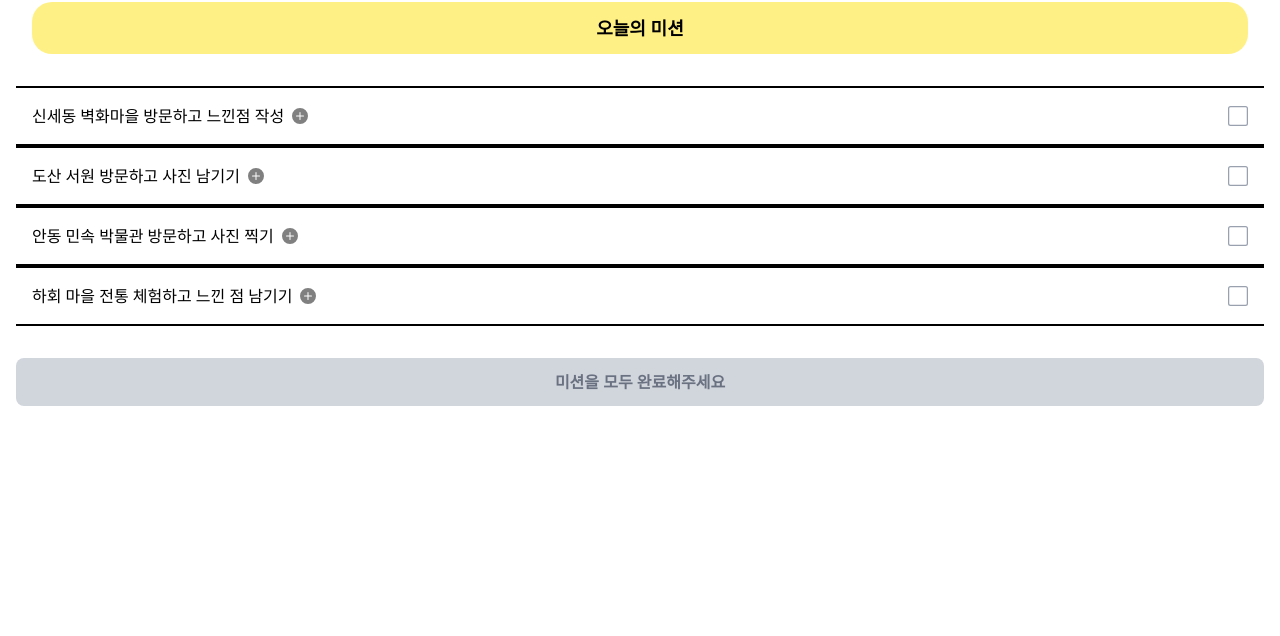
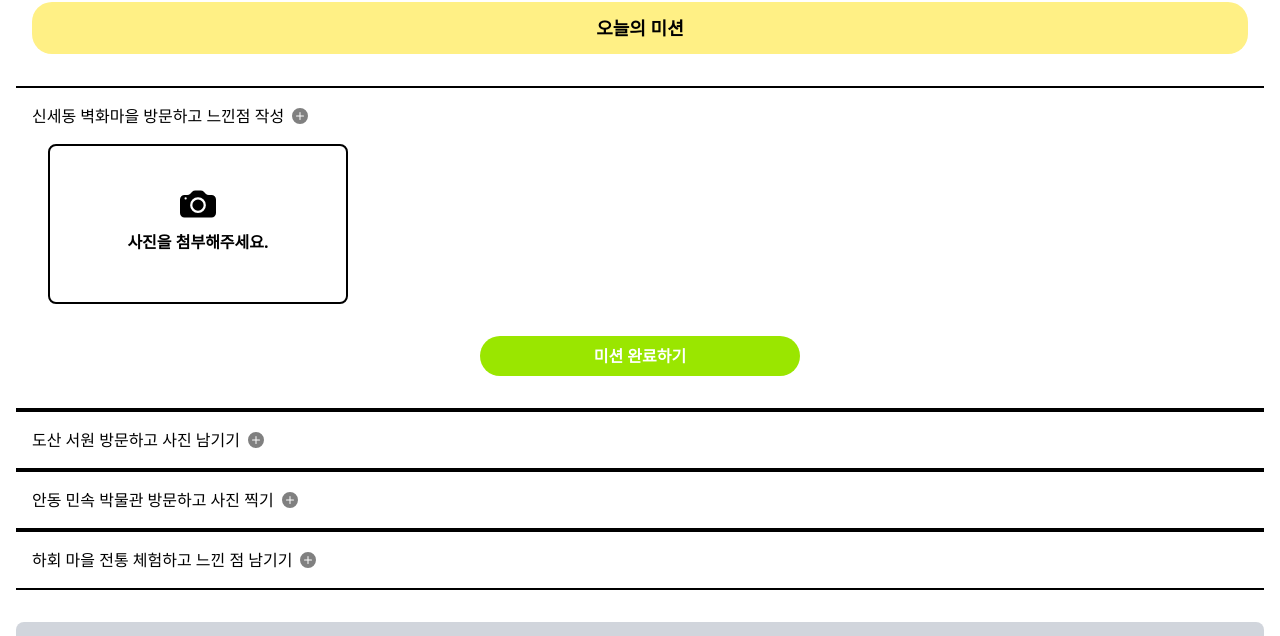
Before and after one commit to sprout-road/sprout-road-front, a React (Vite) app: page /mission in a window 1280 px wide. Both pictures are taken after a click on the icon 300 px from the left and 366 px from the top of the page. Shown: the part 250-886 px from the top of the page. Before the commit the page ends 800 px from the top, so only its background shows below. Built offline with nearby package versions, Linux system fonts and the light colour scheme; no server answers.

Commit message:
feat(mission): 미션 페이지 ui 구현

```diff
--- a/src/App.tsx
+++ b/src/App.tsx
@@ -1,7 +1,7 @@
 import {LocationProvider} from './contexts/LocationContext';
 import {Route, Routes} from 'react-router-dom';
 import Home from './pages/home';
-import Mission from './pages/mission'
+import Mission from './pages/Mission'
 import RegionColoring from './pages/RegionColoring';
 import RegionDetail from './pages/RegionDetails';
 import './index.css';
--- a/src/components/TravelLog/TravelLogSection/index.tsx
+++ b/src/components/TravelLog/TravelLogSection/index.tsx
@@ -1,6 +1,6 @@
 import { BsPlusCircle } from "react-icons/bs";
 import { useNavigate } from "react-router-dom";
-import { useDiaryList } from "../../../hook/useDiaryList";
+import { useDiaryList } from "../../../hooks/useDiaryList";
 import LoadingSpinner from "../../LoadingSpinner";
 import ErrorComponent from "../../common/Error";
 
--- a/src/components/mission/SubMission.tsx
+++ b/src/components/mission/SubMission.tsx
@@ -1,24 +1,41 @@
-import { BsCheck2Square, BsFillPlusCircleFill, BsSquare } from "react-icons/bs";
+import { ChangeEvent, useRef, useState } from "react";
+import { BsCameraFill, BsFillPlusCircleFill } from "react-icons/bs";
 
 interface SubMissionProps {
     children: React.ReactNode
-    id: number
+    type: string
     isComplete: boolean
-    onToggleComplete: (id: number) => void
 }
 
-function SubMission({ children, isComplete }: SubMissionProps) {
+function SubMission({ children, type, isComplete }: SubMissionProps) {
+    const [isOpen, setIsOpen] = useState<boolean>(false)
+    const [text, setText] = useState<string>('')
+    const fileInputRef = useRef<HTMLInputElement>(null);
 
     const handlePlusClick = () => {
-        // console.log('미션 상세 모달로 이동')
-        // onToggleComplete(id)
-        /* todo: 미션 모달로 이동 */
+        setIsOpen(prev => !prev)
+    }
+
+    const handleAddPicture = () => {
+        fileInputRef.current?.click();
+    }
+
+    const handleFileChange = (event: ChangeEvent<HTMLInputElement>): void => {
+        const file = event.target.files?.[0];
+        if (file) {
+            /* todo: 업로드 처리 */
+        }
+    }
+
+    const handleMissionComplete = () => {
+        console.log('미션 완료')
     }
 
     return (
+        <div className="flex flex-col border-y-2 p-4">
             <div
                 className={`
-                relative flex flex-row items-center justify-between border-y-2 p-4
+                    relative flex flex-row items-center justify-between
                     ${isComplete ? 'opacity-60' : ''}
                 `}
             >
@@ -28,18 +45,62 @@ function SubMission({ children, isComplete }: SubMissionProps) {
                         <BsFillPlusCircleFill size={16} color="gray" onClick={handlePlusClick}/>
                     </div>
                 </div>
-            <div className="cursor-pointer">
-                {isComplete ? (
-                    <BsCheck2Square size={20} className="text-green-500" />
-                ) : (
-                    <BsSquare size={20} className="text-gray-400 hover:text-gray-600" />
-                )}
-            </div>
                 {isComplete && (
-               <div className="absolute inset-0 flex items-center justify-center pointer-events-none">
+                <div className="absolute inset-0 flex items-center justify-center">
                     <span className="text-red-600 text-lg font-bold opacity-30 rotate-12">
                         COMPLETE
                     </span>
+                </div>
+                )}
+            </div>
+            {isOpen && (
+                <div className="flex flex-col justify-center p-4">
+                    {
+                        type === "text" ? (
+                            <div className="flex flex-col">
+                                <div className="border-2 border-black p-2 focus-within:outline-lime-400 focus-within:outline-2 focus-within:border-0">
+                                    <textarea
+                                        placeholder="최소 20자의 글을 작성해주세요..."
+                                        value={text}
+                                        onChange={(e) => setText(e.target.value)}
+                                        maxLength={100}
+                                        className="min-h-40 min-w-80 focus:outline-0"
+                                    />
+                                </div>
+                                <span className="text-end">{text.length}자/{100}</span>
+                            </div>
+                        ) : (
+                        <div
+                            className="flex flex-col justify-center rounded-lg w-75 bg-white border-2 p-10 h-40"
+                            onClick={handleAddPicture}
+                        >
+                            <div className="flex justify-center p-2">
+                                <BsCameraFill size={36} color="black" />
+                            </div>
+                            <p className="text-center pb-4 font-bold">사진을 첨부해주세요.</p>
+                            <input
+                                type="file"
+                                ref={fileInputRef}
+                                onChange={handleFileChange}
+                                accept="image/*"
+                                style={{ display: 'none' }}
+                            />
+                        </div>
+                    )}
+                    <div className="flex justify-center">
+                        <button
+                            type="button"
+                            onClick={handleMissionComplete}
+                            disabled={isComplete}
+                            className={`
+                                px-4 py-2 w-80 rounded-[40px] font-bold
+                                ${type === text ? "mt-2" : "mt-8"}
+                                ${isComplete ? "bg-gray-400 text-gray-600" : "bg-lime-400 text-white"}
+                            `}
+                        >
+                            미션 완료하기
+                        </button>
+                    </div>
                 </div>
             )}
         </div>
--- /dev/null
+++ b/src/pages/Mission/index.tsx
@@ -0,0 +1,103 @@
+import { useNavigate } from "react-router-dom"
+import Header from "../../components/common/Header"
+import SubMission from "../../components/Mission/SubMission"
+import { useEffect, useMemo, useState } from "react"
+import { MissionData } from "../../types/missionTypes"
+
+function Mission() {
+    const [totalMissions, setTotalMissions] = useState<MissionData[] | null>(null)
+
+    const navigate = useNavigate()
+    /* useEffect를 통해 api 스펙을 가진 더미데이터를 불러옴 */
+    useEffect(() => {
+        const fetchData = async() => {
+            const apiResponse = [
+                {
+                    id: 1,
+                    type: "text",
+                    description: '신세동 벽화마을 방문하고 느낀점 작성',
+                    success: false
+                },
+                {
+                    id: 2,
+                    type: "image",
+                    description: '도산 서원 방문하고 사진 남기기',
+                    success: false
+                },
+                {
+                    id: 3,
+                    type: "text",
+                    description: "안동 민속 박물관 방문하고 사진 찍기",
+                    success: false
+                },
+                {
+                    id: 4,
+                    type: "text",
+                    description: "하회 마을 전통 체험하고 느낀 점 남기기",
+                    success: false
+                },
+            ]
+            setTotalMissions(apiResponse)
+        }
+
+        fetchData()
+    }, [])
+
+    const handleBackClick = () => {
+        navigate('/main')
+    }
+
+    const handleToggleComplete = (missionId: number) => {
+        setTotalMissions(prev => {
+            if (!prev) return null;
+
+            return {
+                ...prev,
+                missions: prev.map(mission =>
+                    mission.id === missionId
+                    ? { ...mission, success: !mission.success }
+                    : mission
+                )
+            }
+        })
+    }
+
+    // const allMissionComplete = useMemo(() => {
+    //     if (!totalMissions) return false
+    //     return totalMissions.every(mission => mission.success)
+    // }, [totalMissions])
+
+    // const handleMissionComplete = () => {
+    //     if (allMissionComplete) {
+    //         console.log("서버에 완료된 미션 데이터 전송")
+    //     }
+    // }
+
+    if (!totalMissions) {
+        return <div>로딩 중...</div>
+    }
+
+    return (
+        <>
+            <Header isHome={false} onClick={handleBackClick}>미션</Header>
+            <div className="flex flex-col p-4 mt-6">
+                <div className="bg-lime-200 text-black font-bold text-center p-4 mb-20 rounded-[40px]">
+                    오늘의 미션
+                </div>
+                {totalMissions.map((mission) => {
+                    return (
+                        <SubMission
+                            key={mission.id}
+                            type={mission.type}
+                            isComplete={mission.success}
+                        >
+                            {mission.description}
+                        </SubMission>
+                    )
+                })}
+            </div>
+        </>
+    )
+}
+
+export default Mission
--- a/src/pages/TravelLog/index.tsx
+++ b/src/pages/TravelLog/index.tsx
@@ -2,7 +2,7 @@ import { useNavigate, useParams } from "react-router-dom";
 import ErrorComponent from "../../components/common/Error"
 import Header from "../../components/common/Header";
 import LoadingSpinner from "../../components/LoadingSpinner"
-import { useDiaryDetail } from "../../hook/useDiaryDetail"
+import { useDiaryDetail } from "../../hooks/useDiaryDetail"
 
 type Weather = "SUNNY" | "RAINY" | "SNOW" | "CLOUDY";
 
@@ -28,7 +28,7 @@ function TravelLogDetail() {
     }
 
     const handleBackClick = () => {
-        navigate(-1);
+        navigate('/main');
     }
 
     if (loading) {
--- /dev/null
+++ b/src/types/missionTypes.ts
@@ -0,0 +1,6 @@
+export interface MissionData {
+    id: number
+    type: string
+    description: string
+    success: boolean
+}
```
Also changed, not shown: src/hooks/useDiaryDetail.ts (renamed from src/hook/useDiaryDetail.ts), src/hooks/useDiaryList.ts (renamed from src/hook/useDiaryList.ts). Lines whose indentation alone changed are shown as unchanged.
